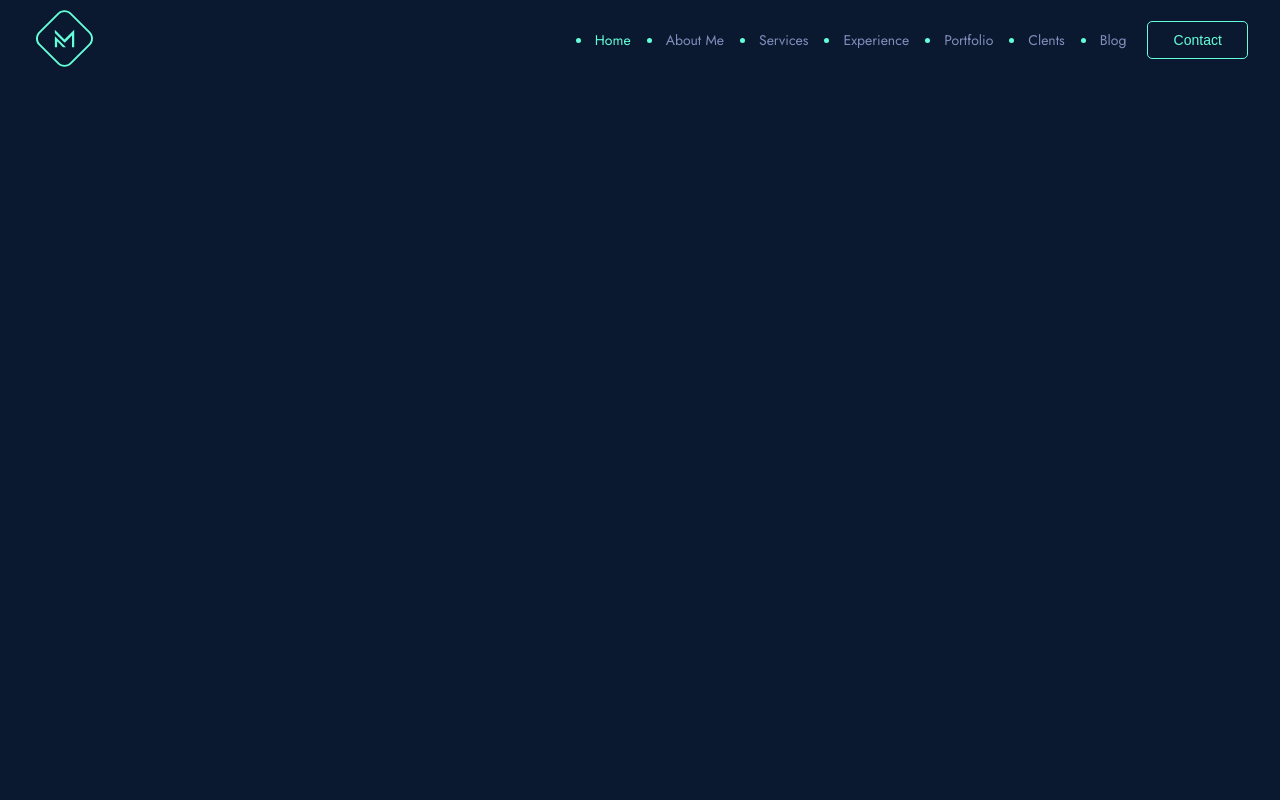
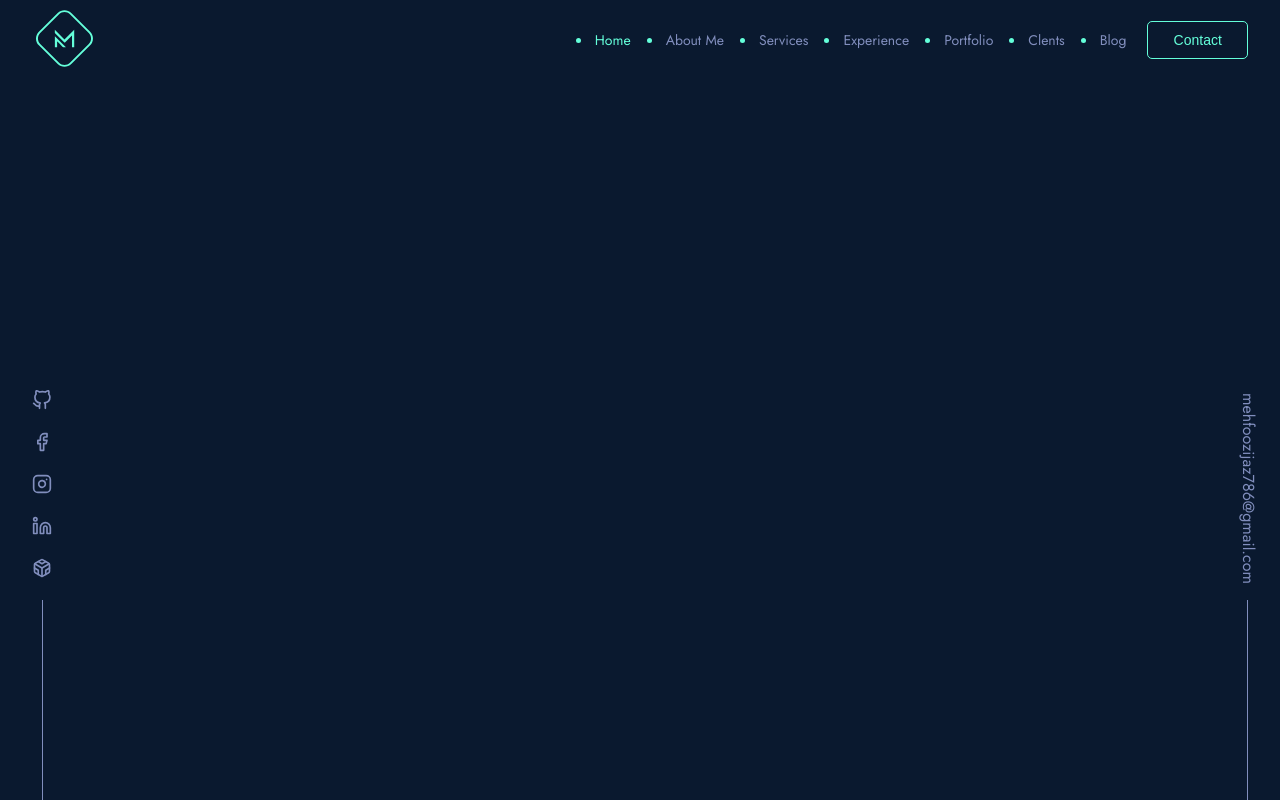
Before and after one commit to MehfoozurRehman/portfolio, a React (Create React App) app: page / in a window 1280 px wide. Built offline with nearby package versions, Linux system fonts and the light colour scheme.

Commit message:
socials done

```diff
--- a/src/App.js
+++ b/src/App.js
@@ -1,14 +1,15 @@
 import React from "react";
 import "./App.scss";
 import Header from "./components/Header";
+import Socials from "./components/Socials";
 
 export default function App() {
   return (
     <div className="App">
-      {/* Socials */}
-      {/* Header */}
+      <Socials />
       <Header />
       {/* Herosection */}
+      <div className="home__section"></div>
       {/* Aboutme */}
       {/* Services */}
       {/* Experiance */}
--- a/src/App.scss
+++ b/src/App.scss
@@ -38,21 +38,73 @@ body {
   display: flex;
   flex-direction: column;
 }
+.socials {
+  position: fixed;
+  bottom: 0px;
+  width: 100%;
+  z-index: -1;
+}
+.socials__content {
+  width: 100%;
+  max-width: 1440px;
+  margin: 0em auto;
+  padding: 0em 2em;
+  display: flex;
+  align-items: flex-end;
+  justify-content: space-between;
+}
+.social__links {
+  display: flex;
+  flex-direction: column;
+  align-items: center;
+}
+.social__links__entries {
+  display: flex;
+  flex-direction: column;
+}
+.social__links__entries__link {
+  color: var(--text);
+  margin-bottom: 1em;
+}
+.social__links__entries__link:hover {
+  transition: 300ms ease-in-out;
+  color: var(--primary);
+}
+.social__links__line {
+  height: 200px;
+  width: 1px;
+  background-color: var(--text);
+}
+.social__email {
+  display: flex;
+  flex-direction: column;
+  align-items: flex-end;
+}
+.social__email__text {
+  transform: rotate(90deg);
+  margin-bottom: 100px;
+  margin-right: -96px;
+  color: var(--text);
+  text-decoration: none;
+}
+.social__email__text:hover {
+  color: var(--primary);
+}
 .header {
   width: 100%;
   position: fixed;
   top: 0px;
   background-color: var(--secondary);
-  position: relative;
 }
 .header__content {
   width: 100%;
-  max-width: 1500px;
   display: flex;
   justify-content: space-between;
   align-items: center;
   margin: 0em auto;
   padding: 1em 2em;
+  max-width: 1440px;
+  position: relative;
 }
 .header__content__logo {
   padding: 0em;
@@ -187,3 +239,8 @@ body {
     width: 100%;
   }
 }
+@media (max-width: 500px) {
+  .socials {
+    display: none;
+  }
+}
--- /dev/null
+++ b/src/components/Socials.js
@@ -0,0 +1,66 @@
+import React from "react";
+import {
+  Codesandbox,
+  Facebook,
+  GitHub,
+  Instagram,
+  Linkedin,
+} from "react-feather";
+
+export default function Socials({}) {
+  return (
+    <div className="socials">
+      <div className="socials__content">
+        <div className="social__links">
+          <div className="social__links__entries">
+            <a
+              href="https://github.com/MehfoozurRehman"
+              title="github"
+              className="social__links__entries__link"
+            >
+              <GitHub size={20} color="currentColor" />
+            </a>
+            <a
+              href="https://www.facebook.com/MehfoozurRehmanIjaz/?_rdc=1&_rdr"
+              title="facebook"
+              className="social__links__entries__link"
+            >
+              <Facebook size={20} color="currentColor" />
+            </a>
+            <a
+              href="https://www.instagram.com/mehfoozurrehman___/"
+              title="instagram"
+              className="social__links__entries__link"
+            >
+              <Instagram size={20} color="currentColor" />
+            </a>
+            <a
+              href="https://www.linkedin.com/in/mehfooz-rehman-37a1b0231/"
+              title="linkedin"
+              className="social__links__entries__link"
+            >
+              <Linkedin size={20} color="currentColor" />
+            </a>
+            <a
+              href="https://codesandbox.io/u/MehfoozurRehman"
+              title="codesandbox"
+              className="social__links__entries__link"
+            >
+              <Codesandbox size={20} color="currentColor" />
+            </a>
+          </div>
+          <div className="social__links__line"></div>
+        </div>
+        <div className="social__email">
+          <a
+            href="mailto:mehfoozijaz786@gmail.com"
+            className="social__email__text"
+          >
+            mehfoozijaz786@gmail.com
+          </a>
+          <div className="social__links__line"></div>
+        </div>
+      </div>
+    </div>
+  );
+}
```
